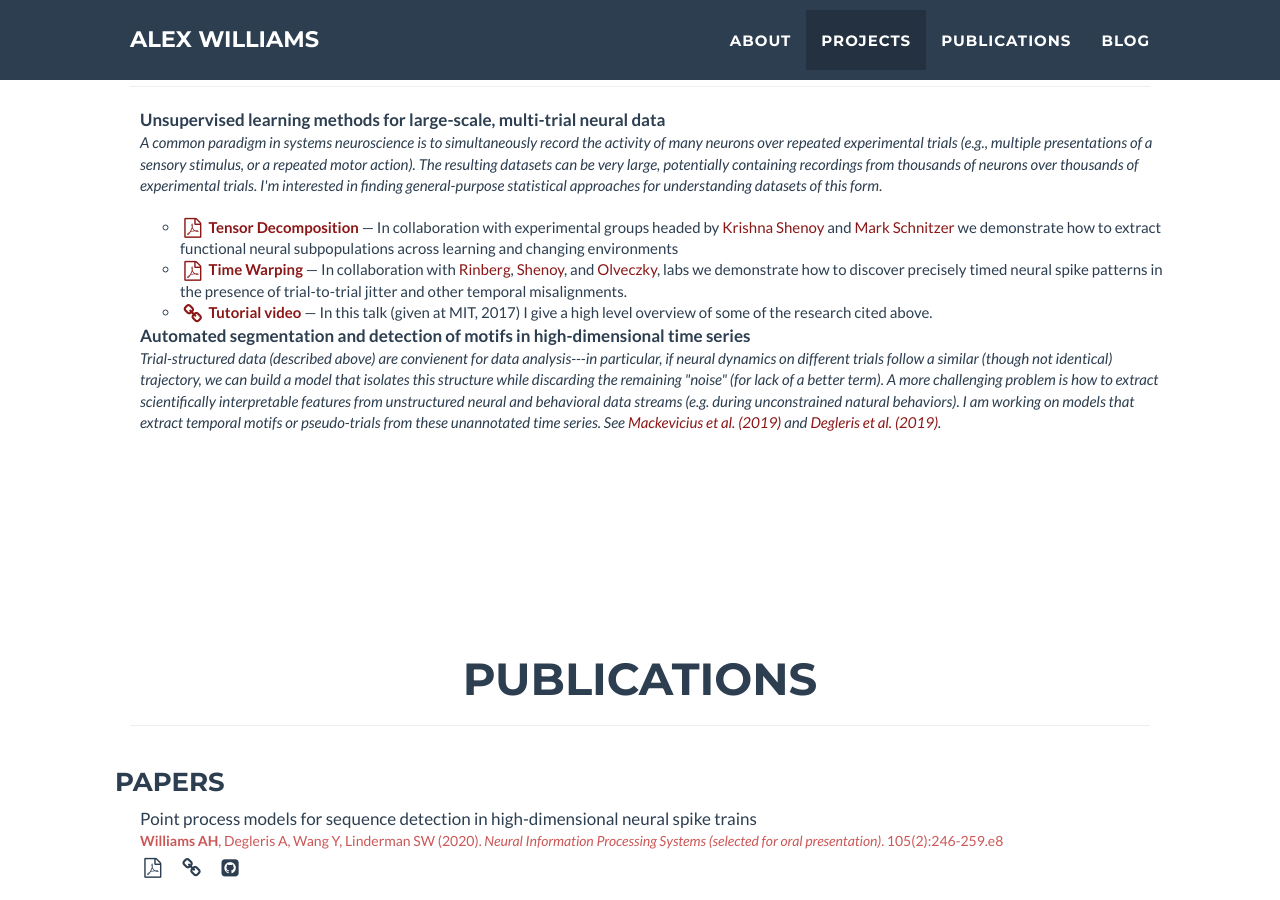
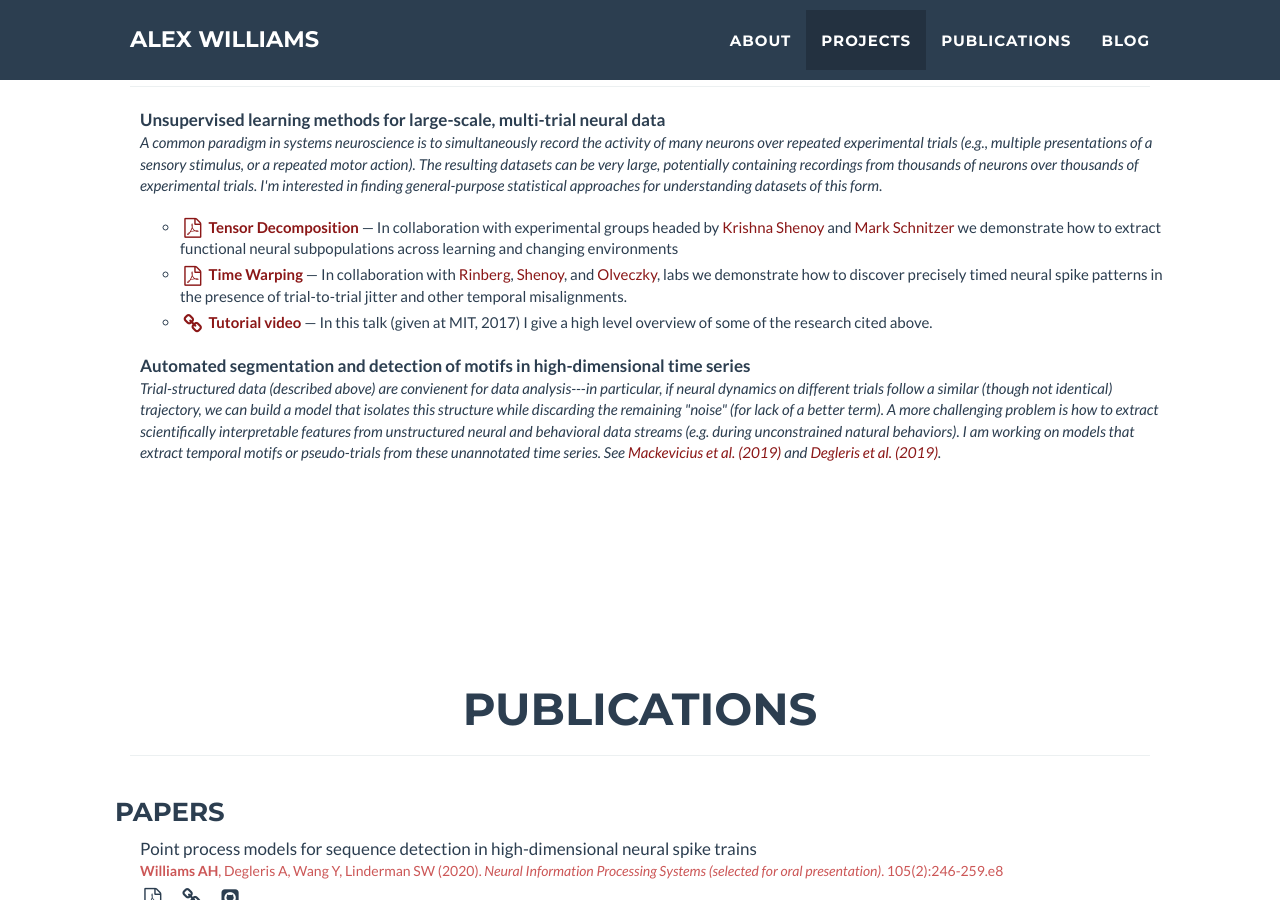
Before and after one commit to ahwillia/ahwillia.github.com, a Jekyll site: the page built from index.html, in a window 1280 px wide and 900 px high, scrolled down 1251 px. Built offline with Jekyll 4.4.1, drawn with Linux system fonts in a browser that asks for light colours; nearby versions of some CDN libraries; library files that are not in the unit come from our copies.

Commit message:
tweak vertical spacing

```diff
--- a/_includes/projects.html
+++ b/_includes/projects.html
@@ -17,9 +17,9 @@
                         {{ project.description }}
                     </li>
                     {% if project.items %}
-                    <ul>
+                    <ul style="margin-bottom: 2rem">
                         {% for item in project.items %}
-                        <li>
+                        <li style="margin-bottom: .5rem">
                             <a class="project item" href="{{ item.url }}" target="_blank">
                             <i class="fa fa-fw fa-{{ item.icon }} fa-lg"></i>
                             {{ item.name }}
```
